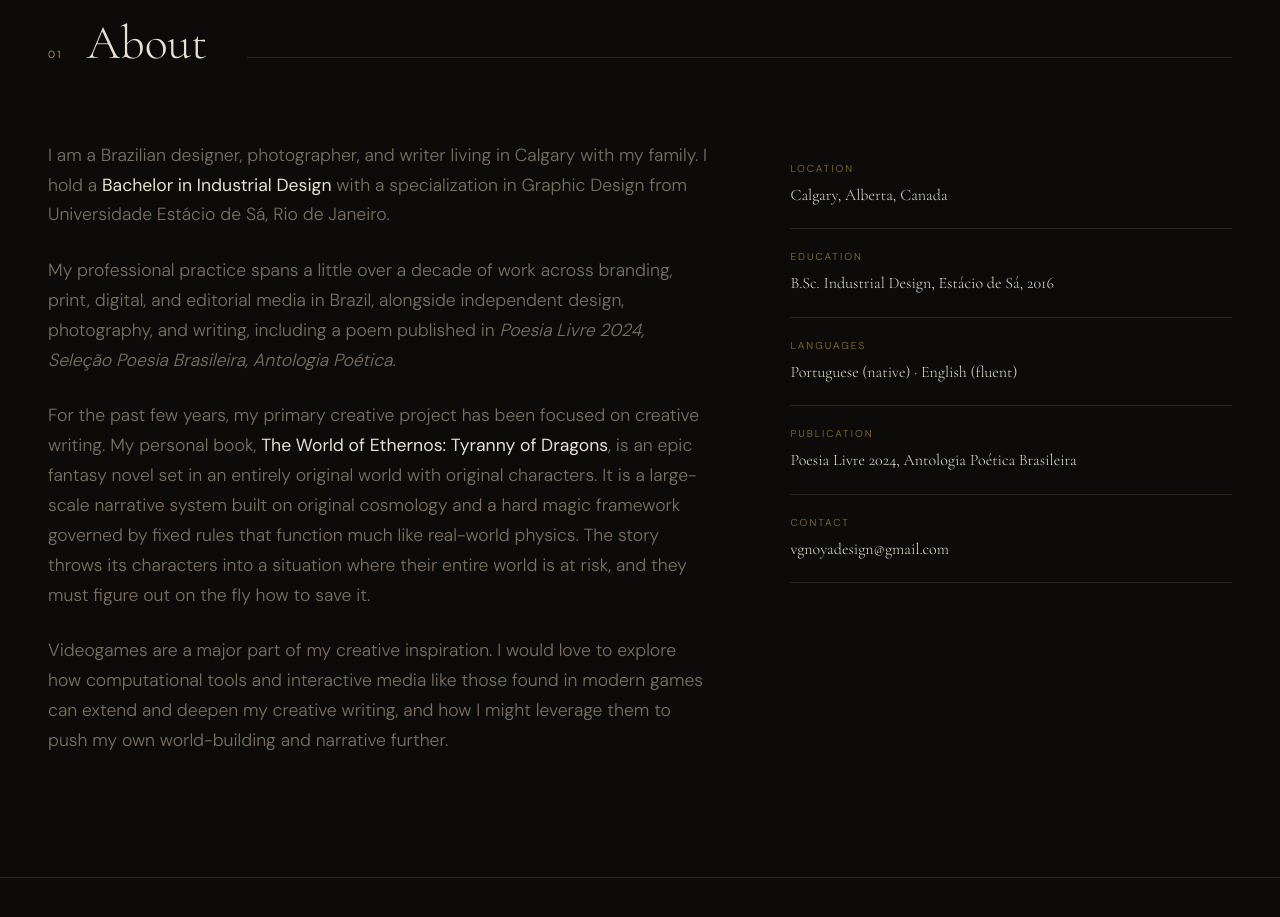
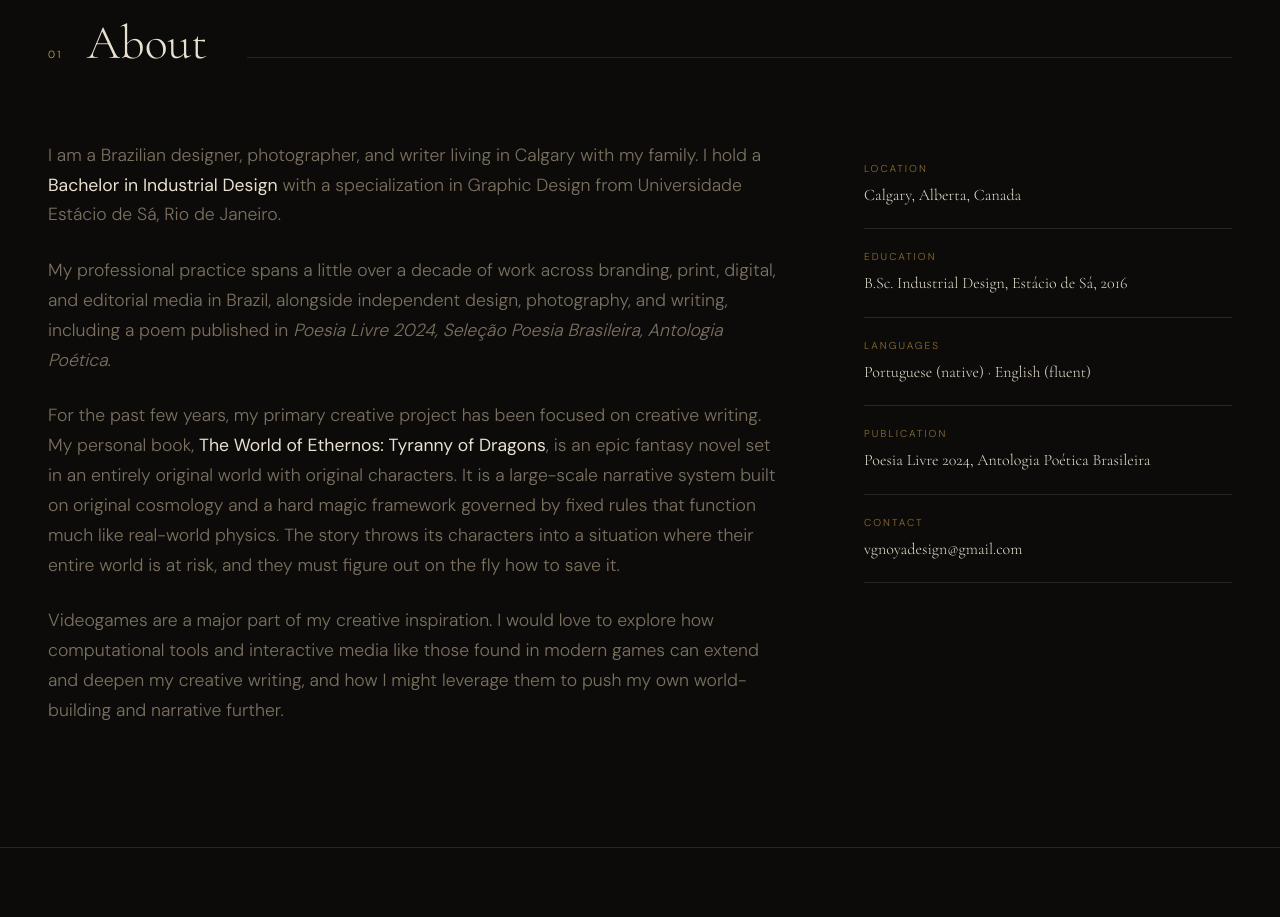
Before and after one commit to vgnoyadesign/vgnoyadesign.github.io, a plain HTML site: page index.html in a window 1280 px wide. Shown: the part 894-1811 px from the top of the page. Drawn offline with nearby package versions, Linux system fonts and the light colour scheme.

Commit message:
Update index.html

```diff
--- a/index.html
+++ b/index.html
@@ -190,7 +190,7 @@
     /* ── ABOUT ── */
     #about .about-grid {
       display: grid;
-      grid-template-columns: 3fr 2fr;
+      grid-template-columns: 4fr 2fr;
       gap: 5rem;
       align-items: start;
       max-width: 100%;
@@ -200,7 +200,7 @@
       font-size: 1.1rem;
       color: var(--muted);
       margin-bottom: 1.6rem;
-      max-width: 720px;
+      max-width: 800px;
     }
     .about-text p strong {
       color: var(--cream);
```
